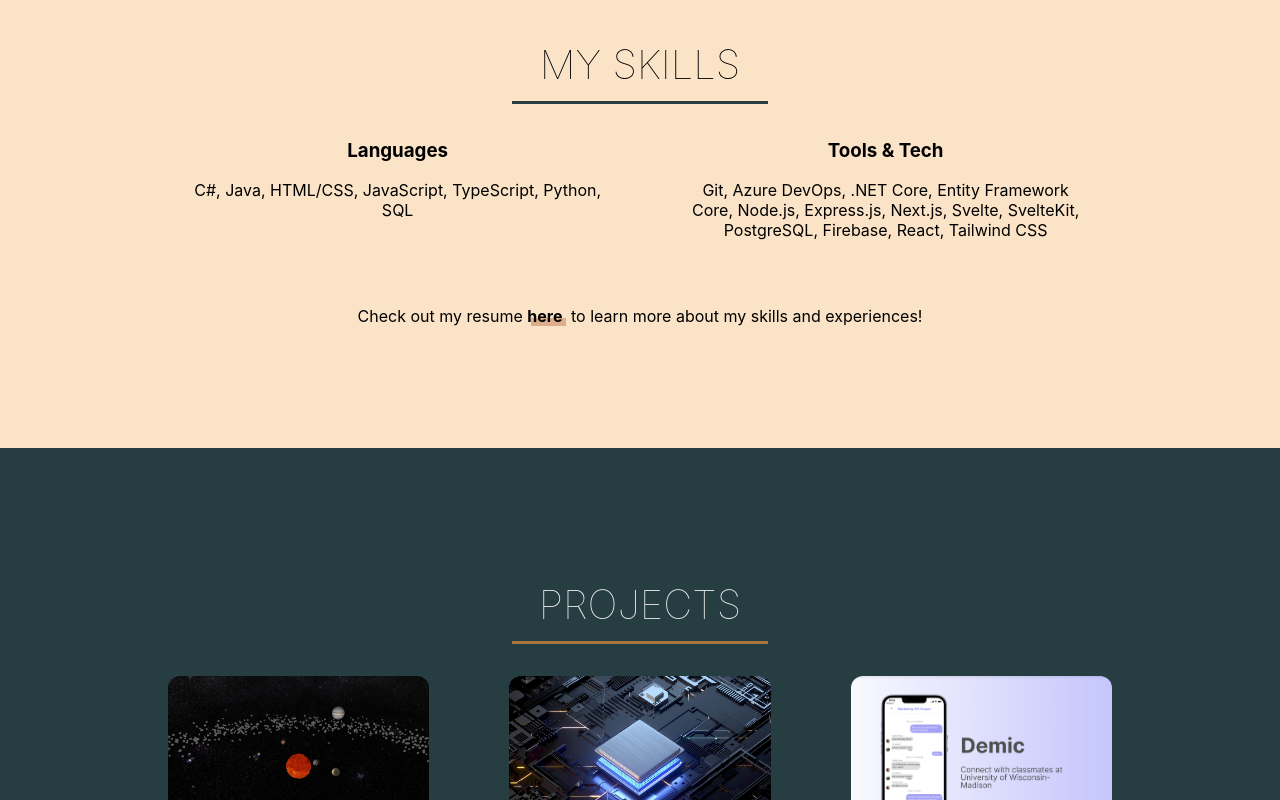
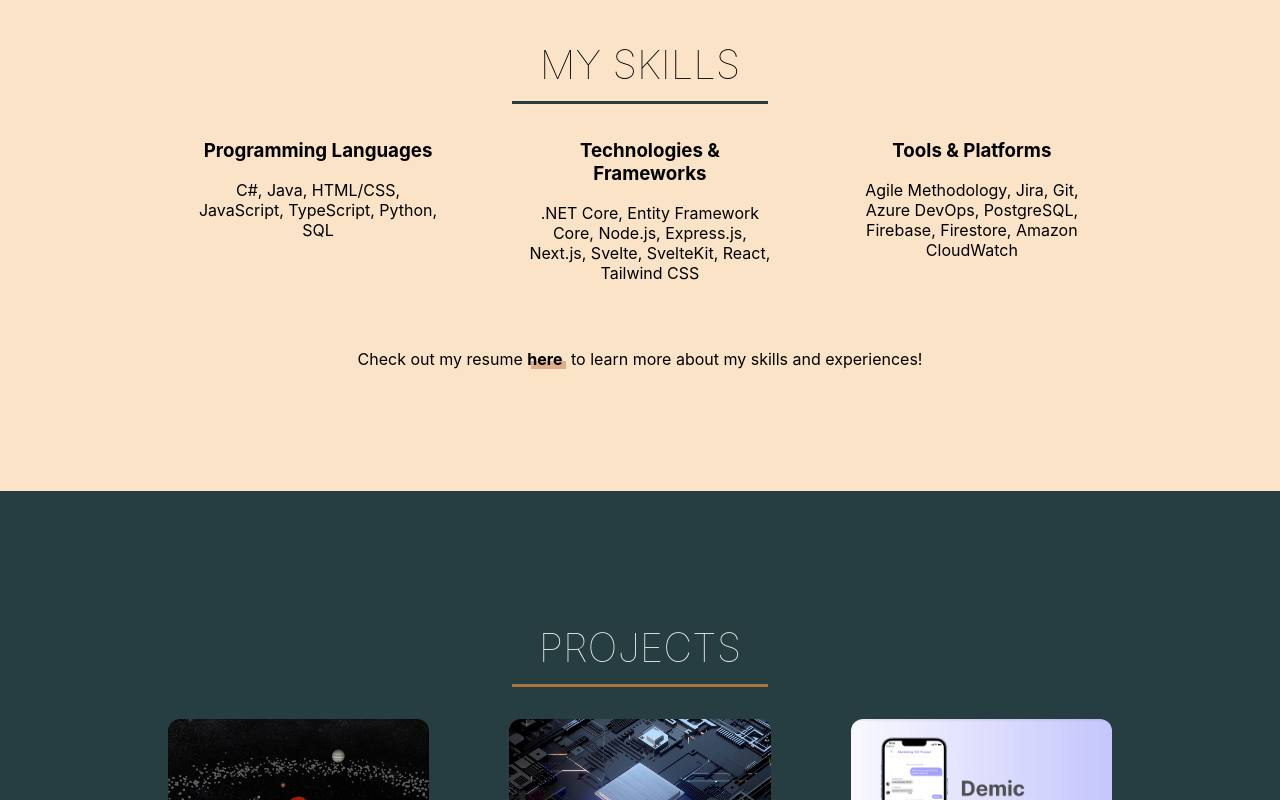
Before and after one commit to myaschmitz/myaschmitz.github.io, a React (Create React App) app: page / in a window 1280 px wide. Shown: the part 2680-3480 px from the top of the page. Built offline with nearby package versions, Linux system fonts and the light colour scheme.

Commit message:
added more info

```diff
--- a/src/components/SocialLinks.js
+++ b/src/components/SocialLinks.js
@@ -3,11 +3,13 @@ import 'react-icons/io'
 import '../App.css';
 import 'react-icons/ti'
 import { IoLogoGithub } from 'react-icons/io';
+import { IoLogoFlickr } from "react-icons/io5";
 
 const SocialLinks = () => {
 
     return (
         <div style={{ textAlign: 'center' }}>
+            <a href='https://flickr.com/people/197895414@N06/' target='_blank' rel="noreferrer"><IoLogoFlickr className='social-styles' size={30} /></a>
             <a href='https://www.linkedin.com/in/mya-schmitz/' target='_blank' rel="noreferrer"><TiSocialLinkedin className='social-styles' size={30} /></a>
             <a href='https://github.com/myaschmitz' target='_blank' rel="noreferrer"><IoLogoGithub className='social-styles' size={30} /></a>
             <a href='https://www.facebook.com/mya.schmitz.37/' target='_blank' rel="noreferrer"><TiSocialFacebook className='social-styles' size={30} /></a>
--- a/src/sections/index.js
+++ b/src/sections/index.js
@@ -10,6 +10,7 @@ import Education from './education';
 import SocialLinks from '../components/SocialLinks';
 import Timeline from '../components/About/Timeline';
 import { useRef } from 'react';
+// import Hobbies from './hobbies';
 
 function Home() {
   const aboutRef = useRef(null);
@@ -23,6 +24,7 @@ function Home() {
       {/* <Resume id="resume" /> */}
       <Projects />
       <Education />
+      {/* <Hobbies /> */}
       <SocialLinks />
     </div>
   );
--- a/src/sections/skills.js
+++ b/src/sections/skills.js
@@ -8,14 +8,19 @@ const Skills = () => {
             <div className='underline' style={{ background: 'var(--color-tertiary)' }}></div>
             <div className='skills-container'>
                 <div>
-                    <h3>Languages</h3>
+                    <h3>Programming Languages</h3>
                     <p>C#, Java, HTML/CSS, JavaScript, TypeScript, Python, SQL</p>
                 </div>
                 <div>
-                    <h3>Tools & Tech</h3>
-                    <p>Git, Azure DevOps, .NET Core, Entity Framework Core, Node.js,
-                        Express.js, Next.js, Svelte, SvelteKit, PostgreSQL, Firebase, React,
+                    <h3>Technologies & Frameworks</h3>
+                    <p>.NET Core, Entity Framework Core, Node.js, Express.js, Next.js, Svelte, SvelteKit, React,
                         Tailwind CSS
+                    </p>
+                </div>
+                <div>
+                    <h3>Tools & Platforms</h3>
+                    <p>Agile Methodology, Jira, Git, Azure DevOps, PostgreSQL, Firebase, Firestore,
+                        Amazon CloudWatch
                     </p>
                 </div>
             </div>
```
Also changed, not shown: src/sections/hobbies.js (added, +14 -0 lines).
